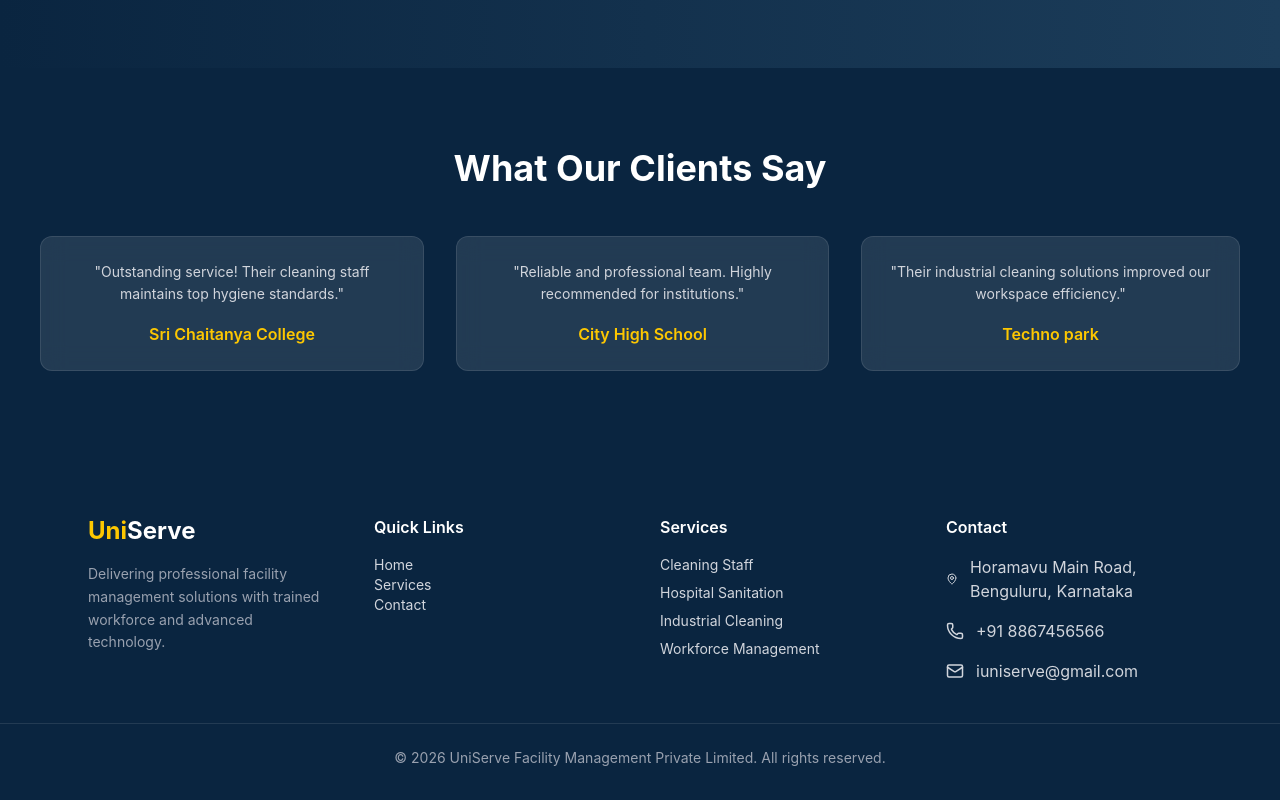
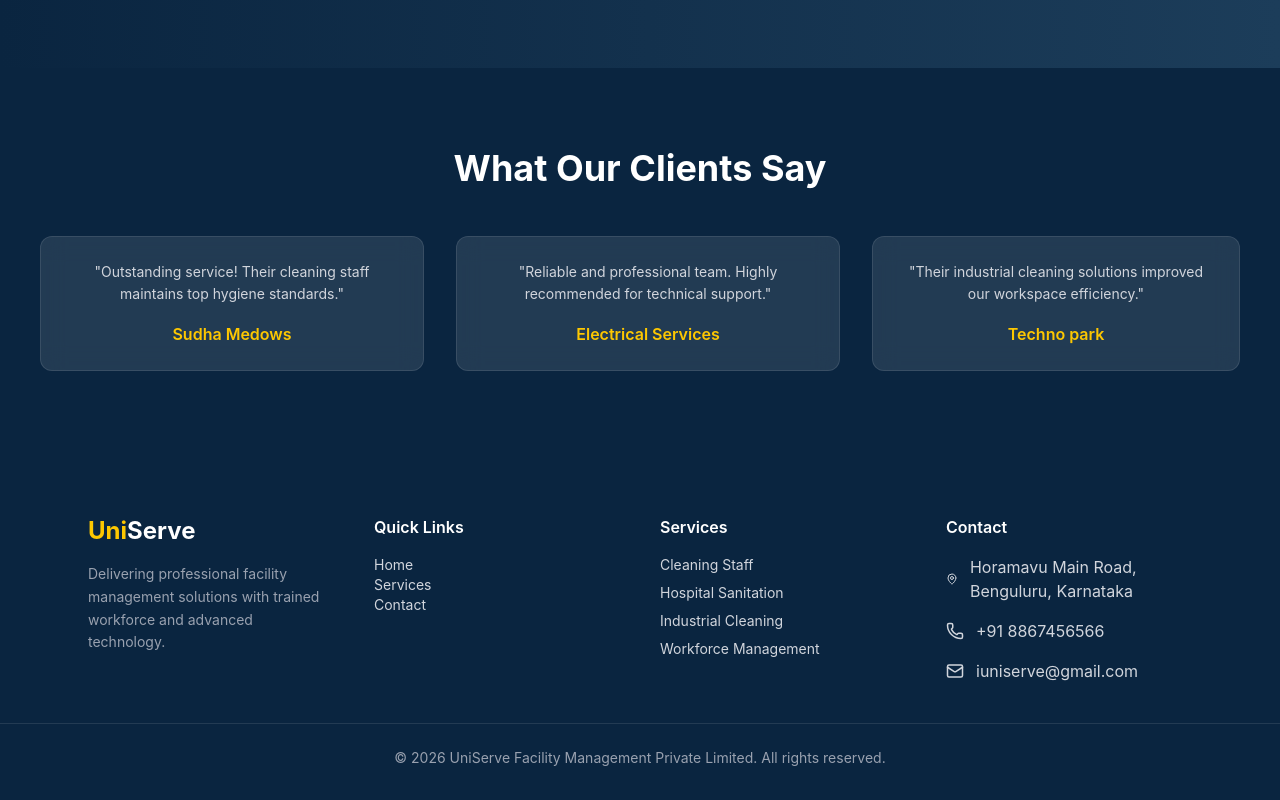
Before and after one commit to iuniserve-ui/uniserve, a React (Vite) app: page / in a window 1280 px wide. Shown: the part 1294-2094 px from the top of the page. Built offline with nearby package versions, Linux system fonts and the light colour scheme.

Commit message:
changed the testimonials

```diff
--- a/src/components/Testimonial.jsx
+++ b/src/components/Testimonial.jsx
@@ -1,13 +1,13 @@
 const testimonials = [
   {
-    name: "Sri Chaitanya College",
+    name: "Sudha Medows",
     review:
       "Outstanding service! Their cleaning staff maintains top hygiene standards.",
   },
   {
-    name: "City High School",
+    name: "Electrical Services",
     review:
-      "Reliable and professional team. Highly recommended for institutions.",
+      "Reliable and professional team. Highly recommended for technical support.",
   },
   {
     name: "Techno park",
```
